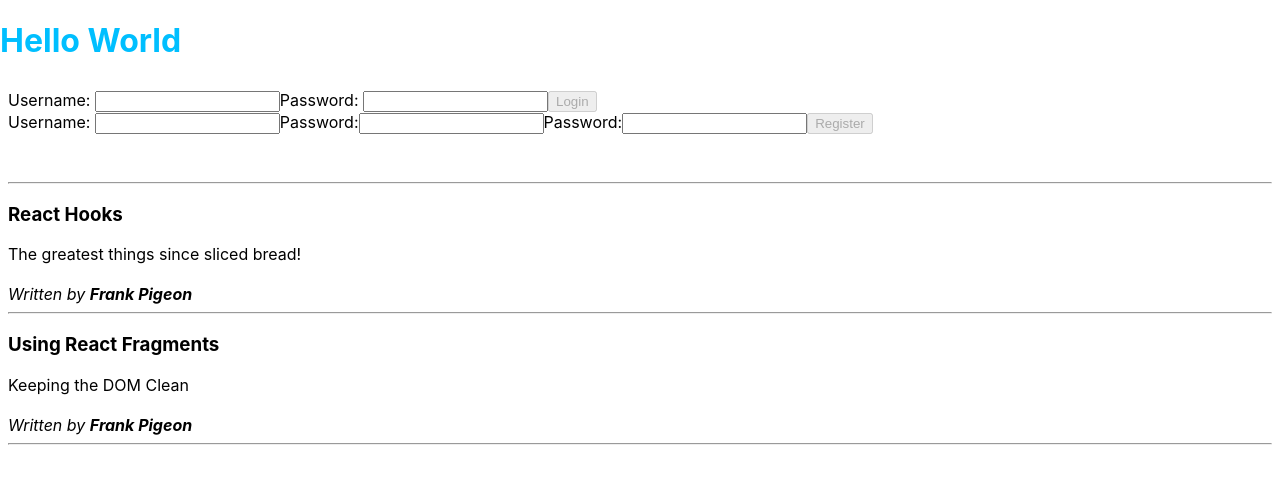
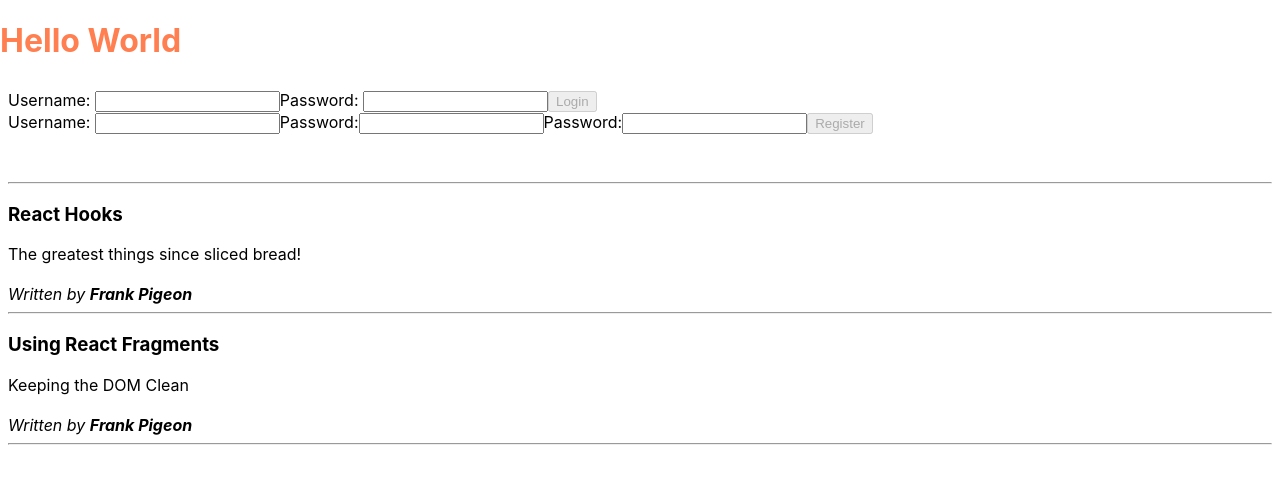
Before and after one commit to fpigeonjr/hooks-blog, a React (Create React App) app: page / in a window 1280 px wide. Shown: the top 484 px of the page. Built offline with nearby package versions, Linux system fonts and the light colour scheme.

Commit message:
adds provider using hooks

```diff
--- a/src/App.js
+++ b/src/App.js
@@ -34,7 +34,9 @@ export default function App() {
 
   return (
     <>
-      <Header text="Hello World" />
+      <ThemeContext.Provider value={{ primaryColor: 'coral' }}>
+        <Header text="Hello World" />
+      </ThemeContext.Provider>
       <div style={{ padding: 8 }}>
         <UserBar user={user} dispatch={dispatch} />
         <br />
--- a/src/Header.js
+++ b/src/Header.js
@@ -1,8 +1,9 @@
-import React from 'react'
+import React, { useContext } from 'react'
 import { ThemeContext } from './App'
 
-const Header = ({ text }) => (
-  <ThemeContext.Consumer>{theme => <h1 style={{ color: theme.primaryColor }}>{text}</h1>}</ThemeContext.Consumer>
-)
+const Header = ({ text }) => {
+  const theme = useContext(ThemeContext)
+  return <h1 style={{ color: theme.primaryColor }}>{text}</h1>
+}
 
 export default Header
```
